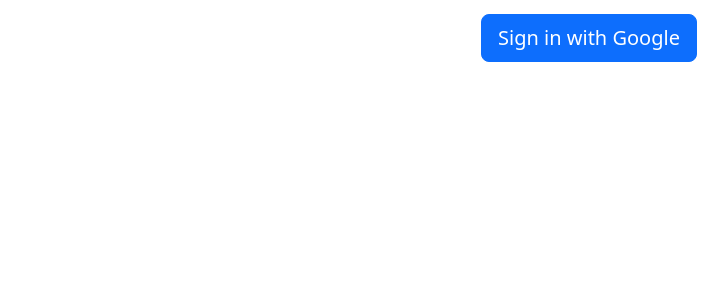
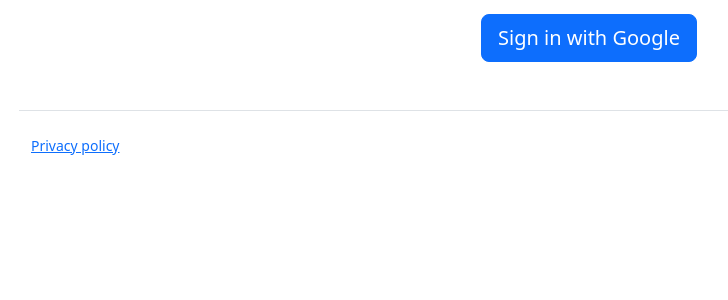
Before and after one commit to ciakval/gifter, a Django app: page / in a window 1280 px wide. Shown: the part 218-518 px from the top of the page, without its empty margins (51-779 px from the left). Run offline with Django 5.2, Linux system fonts and the light colour scheme; some libraries are stand-ins or nearby versions.

Commit message:
feat(01-06): footer link to /privacy/ on every page (GREEN)
Co-Authored-By: Claude Sonnet 5.5 <noreply@anthropic.com>

```diff
--- a/gifter/templates/gifter/base.html
+++ b/gifter/templates/gifter/base.html
@@ -23,6 +23,9 @@
     {% block content %}{% endblock %}
   </main>
   {% endblock %}
+  <footer class="container py-4 mt-4 border-top small">
+    <a href="{% url 'privacy' %}">{% translate "Privacy policy" %}</a>
+  </footer>
   <script src="{% static 'vendor/bootstrap/bootstrap.bundle.min.js' %}" defer></script>
   {% block extra_body %}{% endblock %}
 </body>
```
